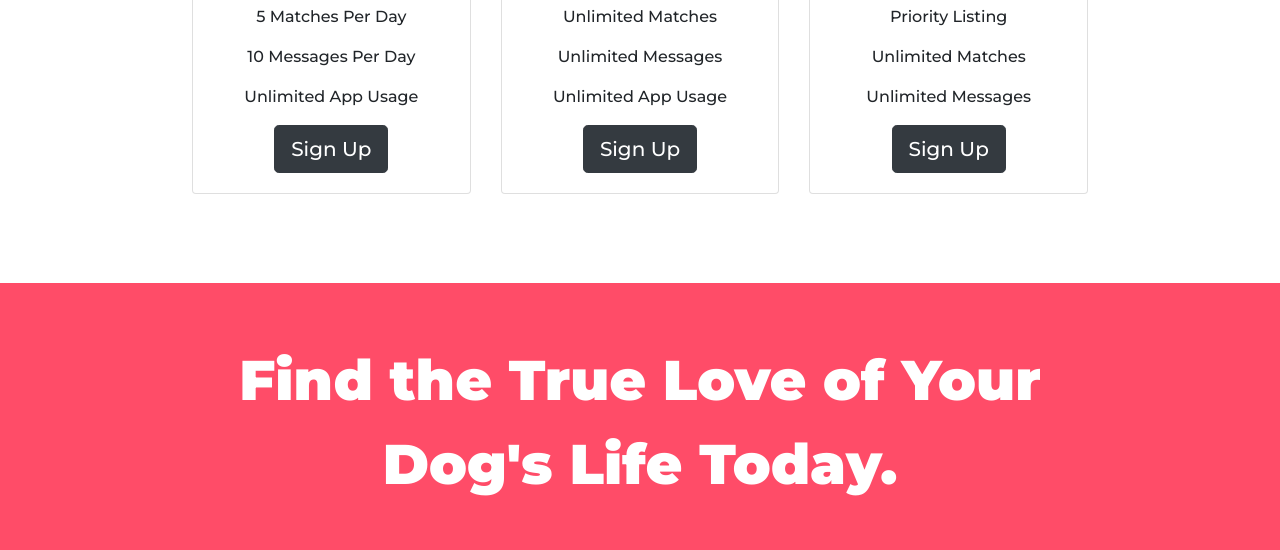
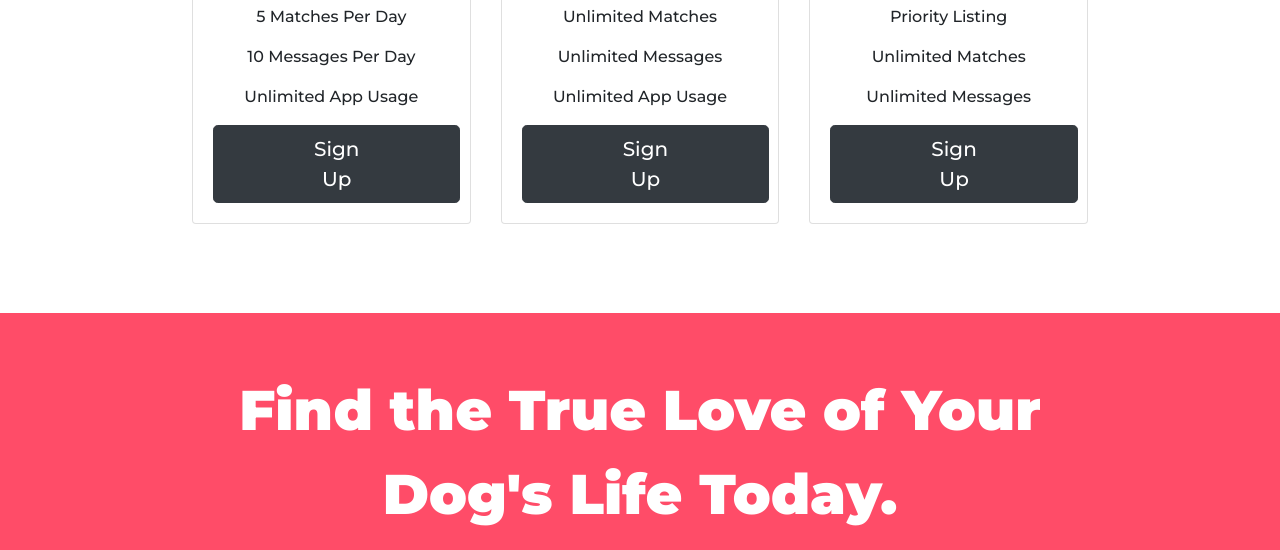
Before and after one commit to Jaydeep-Yadav/Tindog, a plain HTML site: page index.html in a window 1280 px wide. Shown: the part 2430-2980 px from the top of the page. Drawn offline with nearby package versions, Linux system fonts and the light colour scheme.

Commit message:
Update styles.css
Fixed layout of pricing cards.

```diff
--- a/css/styles.css
+++ b/css/styles.css
@@ -150,9 +150,10 @@ h2 {
   margin-top: 5%;
 }
 
-/* .sign-btn{
-margin: auto;
-} */
+.sign-btn{
+padding-left: 100px;
+padding-right: 100px;
+}
 
 #footer-tag,footer{
   text-align: center;
@@ -211,6 +212,4 @@ margin: 7% 15%;
     margin-top: 10%;
   }
 
-
-
 }
```
